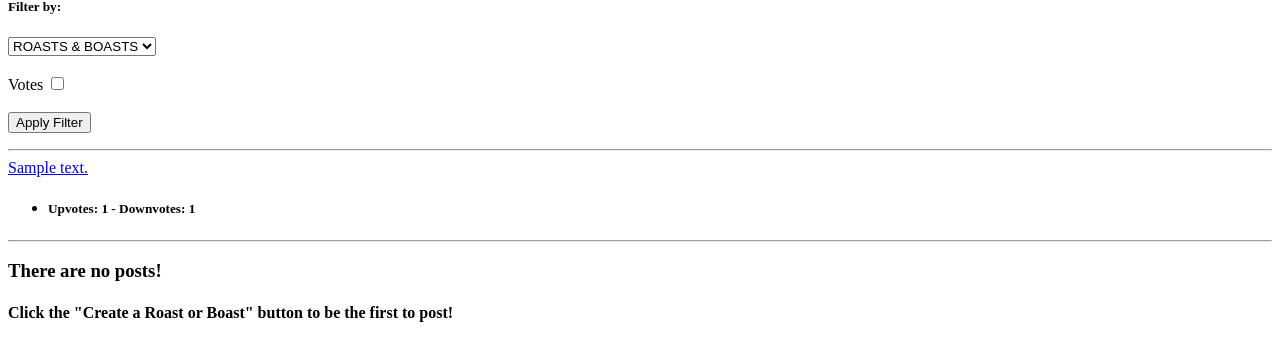
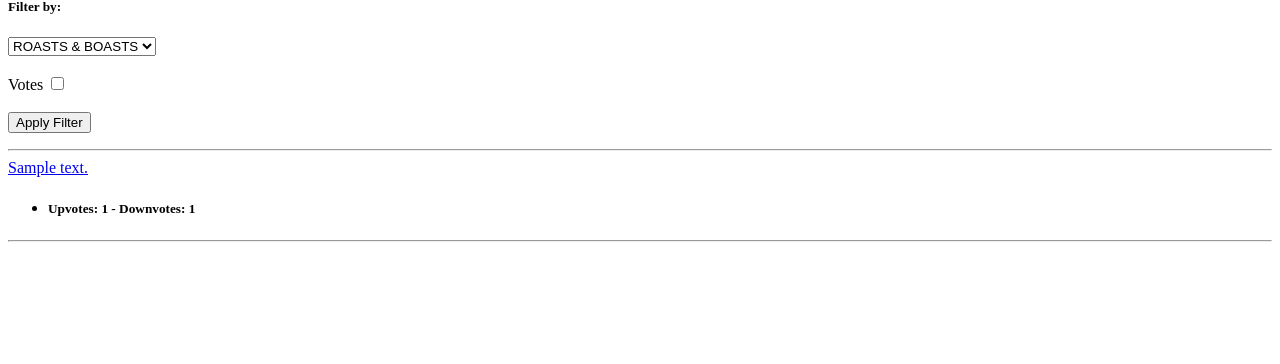
Before and after one commit to jtjones22/GhostPost, a Django app: page / in a window 1280 px wide. Shown: the part 108-472 px from the top of the page. Run offline with Django 3.2, Linux system fonts and the light colour scheme; tables that the repository leaves empty hold one stand-in row (values such as "Sample post").

Commit message:
Took away the no posts text when there was a post

```diff
--- a/ghostpost_project/templates/index.html
+++ b/ghostpost_project/templates/index.html
@@ -42,10 +42,7 @@
         </ul>
         <hr>
     {% endfor %}
-
-    <h3>There are no posts!</h3>
-    <h4>Click the "Create a Roast or Boast" button to be the first to post!</h4>
-{% else %}
+{% elif not posts %}
     {% if category == 'boasts' %}
         <h3>Boasts</h3>
     {% elif category == 'roasts' %}
```
